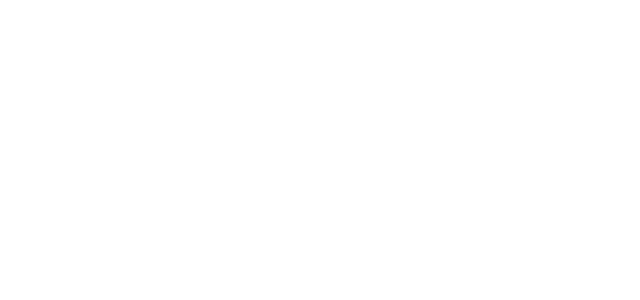
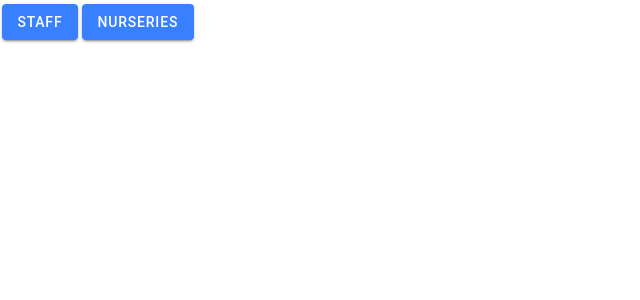
Before and after one commit to gemmahassan/nursery-app, a React (Create React App) app: page /home in a window 1280 px wide. Shown: the top 300 px of the page, without its empty margins (0-640 px from the left). Built offline with nearby package versions, Linux system fonts and the light colour scheme.

Commit message:
MP-25 HOME - Add Button to Show All Nurseries

```diff
--- a/src/Routes.jsx
+++ b/src/Routes.jsx
@@ -10,7 +10,7 @@ const Routes = () => {
   return (
     <Router history={history}>
       <Switch>
-        <Route path="/" exact component={Home} />
+        <Route path="/home" exact component={Home} />
         <Route path="/staff" component={StaffList} />
         <Route path="/nurseries" component={NurseryList} />
       </Switch>
--- a/src/pages/Home.tsx
+++ b/src/pages/Home.tsx
@@ -1,9 +1,18 @@
 import React from "react";
 import history from "../history";
-import { IonButton } from "@ionic/react";
+import { IonButton, IonContent, IonPage } from "@ionic/react";
 
 const Home = () => {
-  return <IonButton onClick={() => history.push("/staff")}>Staff</IonButton>;
+  return (
+    <IonPage>
+      <IonContent>
+        <IonButton onClick={() => history.push("/staff")}>Staff</IonButton>
+        <IonButton onClick={() => history.push("/nurseries")}>
+          Nurseries
+        </IonButton>
+      </IonContent>
+    </IonPage>
+  );
 };
 
 export default Home;
```
